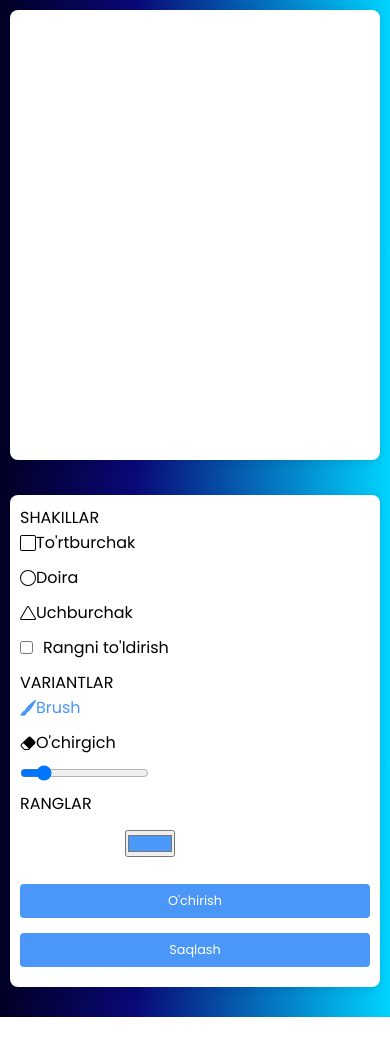
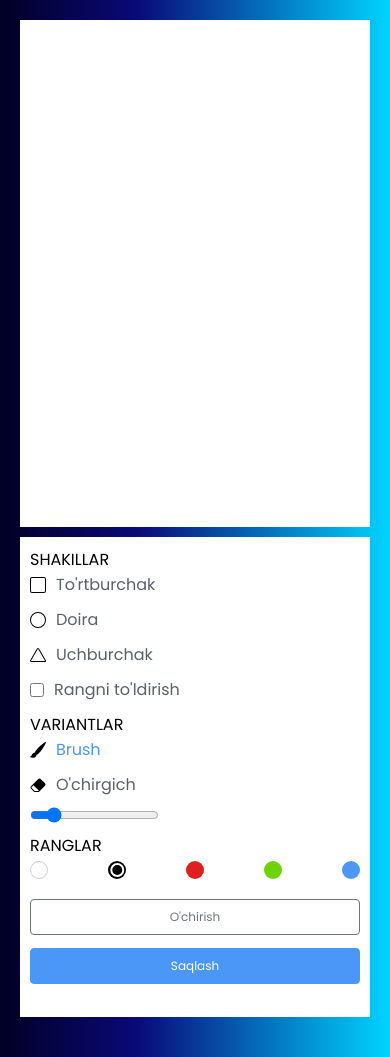
Before and after one commit to karimoffabdulatif/Project-Paint, a plain HTML site: page index.html in a window 390 px wide. Before the commit the page ends 1017 px from the top, so only its background shows below. Drawn offline with Linux system fonts and the light colour scheme.

Commit message:
edit stile

```diff
--- a/css/style.css
+++ b/css/style.css
@@ -10,6 +10,7 @@
 body {
     display: flex;
     align-items: center;
+    overflow-y: hidden;
     justify-content: center;
     min-height: 100vh;
     background: rgb(2, 0, 36);
@@ -19,78 +20,111 @@ body {
         rgba(9, 9, 121, 1) 35%,
         rgba(0, 212, 255, 1) 100%
     );
-    padding: 0 20px;
 }
 
 .container {
     display: flex;
     width: 100%;
-    gap: 15px;
-    flex-wrap: wrap;
-    padding: 15px;
-    justify-content: center;
+    gap: 10px;
+    padding: 100px;
+    min-width: 1050px;
+}
+
+section {
+    background: #fff;
 }
 
 .tools-board {
-    background-color: #fff;
-    padding: 20px;
-    border-radius: 8px;
-    box-shadow: 0 2px 10px rgba(0, 0, 0, 0.1);
-    width: 100%;
-    max-width: 350px;
-    margin-bottom: 20px;
+    width: 210px;
+    padding: 15px 22px 0;
 }
 
 .tools-board .row {
-    margin-bottom: 15px;
+    margin-bottom: 10px;
 }
 
 .row-options {
     list-style: none;
-    margin: 0;
-    padding-left: 0;
+    margin: 10px 0 0 5px;
 }
 
-.option {
+.row .options .option {
     display: flex;
     cursor: pointer;
     align-items: center;
     margin-bottom: 10px;
-    font-size: 1rem;
 }
 
-.option img {
-    max-width: 20px;
-    margin-right: 10px;
+.option:is(:hover, .active) img {
+    filter: invert(17%) sepia(90%) saturate(3000%) hue-rotate(900deg) brightness(100%) contrast(100%);
 }
 
-.option:hover, .option.active {
+.option :where(span, label) {
+    color: #5a6168;
+    cursor: pointer;
+    padding-left: 10px;
+}
+
+.option:is(:hover, .active) :where(span, label) {
     color: #4a97f7;
 }
 
-.option input {
-    margin-right: 10px;
+.option #fill-color {
+    cursor: pointer;
+    height: 14px;
+    width: 14px;
+}
+
+.colors .options {
+   display: flex;
+   justify-content: space-between;
 }
 
 .colors .option {
-    width: 24px;
-    height: 24px;
+    height: 20px;
+    width: 20px;
     border-radius: 50%;
-    margin-right: 8px;
-    margin-top: 8px;
-    display: inline-block;
+    margin-top: 3px;
+    position: relative;
 }
 
-.colors .option.selected {
-    border: 2px solid #fff;
+.colors .option:nth-child(1) {
+    background-color: #fff;
+    border : 1px solid #cfcfcf
+}
+.colors .option:nth-child(2) {
+    background-color: #000;
+}
+.colors .option:nth-child(3) {
+    background-color: #e02020;
+}
+.colors .option:nth-child(4) {
+    background-color: #6dd400;
+}
+.colors .option:nth-child(5) {
+    background-color: #4a97f7;
 }
 
-.slider-container {
-    margin-top: 20px;
+.colors .option.selected::before {
+    position: absolute;
+    content: '';
+    top: 50%;
+    left: 50%;
+    height: 12px;
+    width: 12px;
+    background: inherit;
+    border-radius: inherit;
+    border: 2px solid #fff;
+    transform: translate(-48%, -50%);
 }
 
-.slider {
-    width: 100%;
+.colors .option:first-child.selectede::before {
+    background-color: #ccc;
+}
+
+.option #color-picker {
+    opacity: 0;
+    cursor: pointer;
 }
 
 .buttons button {
@@ -98,86 +132,103 @@ body {
     color: #fff;
     border: none;
     outline: none;
-    padding: 12px 0;
-    font-size: 1rem;
-    background: #4a97f7;
+    padding: 11px 0;
+    font-size: 0.9rem;
+    margin-bottom: 13px;
+    background: none;
     border-radius: 4px;
     cursor: pointer;
-    margin-top: 15px;
-    transition: background 0.3s ease;
 }
 
-.buttons button:hover {
-    background-color: #3b83d6;
+.buttons .clear-canvas {
+    color: #6c757d;
+    border: 1px solid #6c757d;
+    transition: all 0.3s ease;
+}
+.buttons .clear-canvas:hover {
+    color: #fff;
+    background:#6c757d;
+    transition: all 0.3s ease;
 }
 
-button:disabled {
-    background-color: #ccc;
+.buttons .save-img {
+    background:#4a97f7;
+    border: 1px solid #4a97f7;
 }
 
 .drawing-board {
-    background-color: #fff;
-    padding: 20px;
-    border-radius: 8px;
-    width: 100%;
-    box-shadow: 0 2px 10px rgba(0, 0, 0, 0.1);
-    margin-bottom: 20px;
+    flex: 1;
+    overflow: hidden;
 }
 
-/* Mobile Responsiveness */
-@media (max-width: 768px) {
-    .tools-board {
-        padding: 15px;
+.drawing-board canvas {
+    width: 100%;
+    height: 100%;
+}
+
+/* Mavjud kod o'zgartirilmaydi, responsivlik uchun qo'shimchalar */
+
+@media (max-width: 1200px) {
+    .container {
+        padding: 80px;
+        min-width: 900px;
     }
 
+    .tools-board {
+        width: 180px;
+    }
+
+    .buttons button {
+        font-size: 0.85rem;
+    }
+}
+
+@media (max-width: 992px) {
     .container {
         flex-direction: column;
         align-items: center;
+        min-width: auto;
+        padding: 50px;
     }
 
     .tools-board {
-        max-width: 100%;
+        width: 100%;
         margin-bottom: 20px;
     }
 
-    .buttons button {
-        font-size: 0.9rem;
-        padding: 10px 0;
-    }
-
-    .option img {
-        max-width: 18px;
-    }
-
-    .colors .option {
-        width: 20px;
-        height: 20px;
-        margin-right: 5px;
-    }
-
     .drawing-board {
-        height: 400px;  /* Increased height for the canvas */
         width: 100%;
-        max-width: 100%;
-        margin-bottom: 20px;
-    }
-
-    .slider-container {
-        margin-top: 10px;
-    }
-
-    .slider {
-        width: 80%;
-    }
-
-    .tools-board .row {
-        margin-bottom: 10px;
     }
 }
 
-@media (max-width: 480px) {
+@media (max-width: 768px) {
     body {
-        padding: 10px;
+        overflow-y: auto;
+    }
+
+    .drawing-board canvas {
+    width: 100%;
+    height: 500px;
+}
+
+    .container {
+        padding: 30px;
+    }
+
+    .tools-board  {
+        padding: 10px 15px;
+    }
+
+
+    .buttons button {
+        font-size: 0.8rem;
+        padding: 10px 0;
+    }
+}
+
+@media (max-width: 576px) {
+    .container {
+        padding: 20px;
     }
 
     .tools-board {
@@ -185,31 +236,17 @@ button:disabled {
     }
 
     .buttons button {
-        font-size: 0.8rem;
+        font-size: 0.75rem;
         padding: 8px 0;
     }
 
-    .drawing-board {
-        height: 450px;  /* Increased height for the canvas on smaller screens */
-        width: 100%;
-        margin-bottom: 20px;
+    .colors .option {
+        height: 18px;
+        width: 18px;
     }
 
-    .option img {
-        max-width: 16px;
-    }
-
-    .colors .option {
-        width: 18px;
-        height: 18px;
-        margin-right: 4px;
-    }
-
-    .container {
-        padding: 0;
-    }
-
-    .slider {
-        width: 100%;
+    .colors .option.selected::before {
+        height: 10px;
+        width: 10px;
     }
 }
--- a/index.html
+++ b/index.html
@@ -9,7 +9,7 @@
 <body>
     <div class="container">
         <section class="drawing-board">
-            <canvas></canvas>
+            <canvas class="canvas"></canvas>
         </section>
         <section class="tools-board">
             <div class="row">
```
